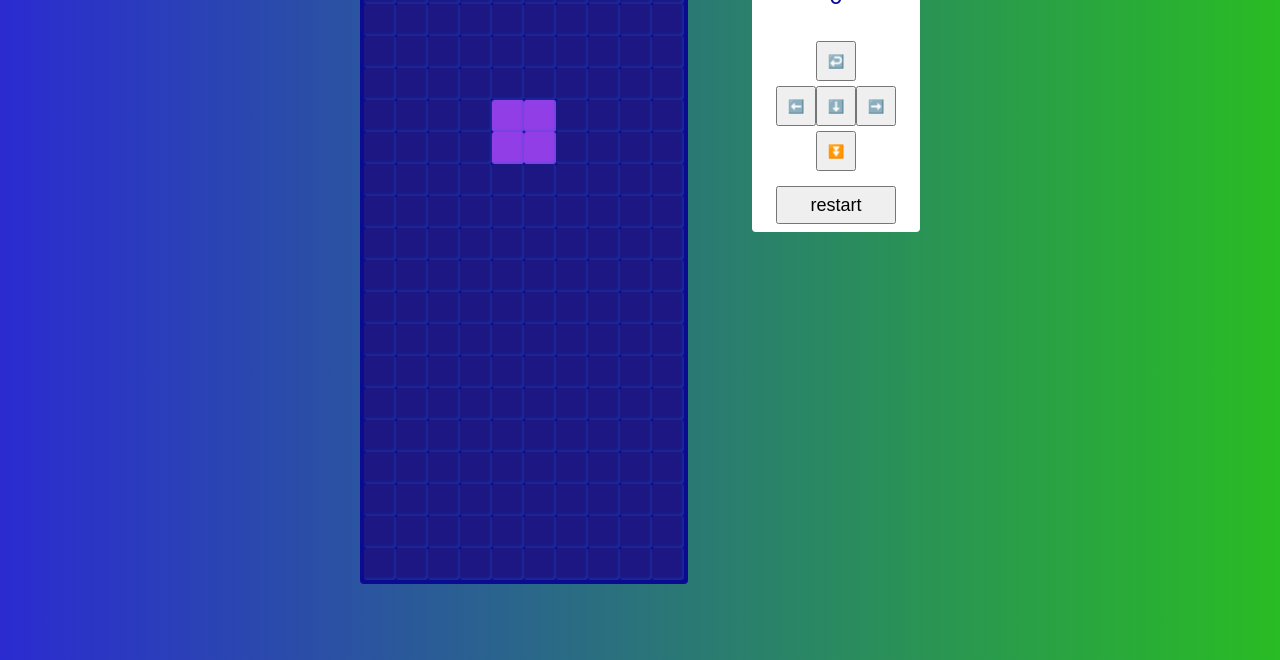
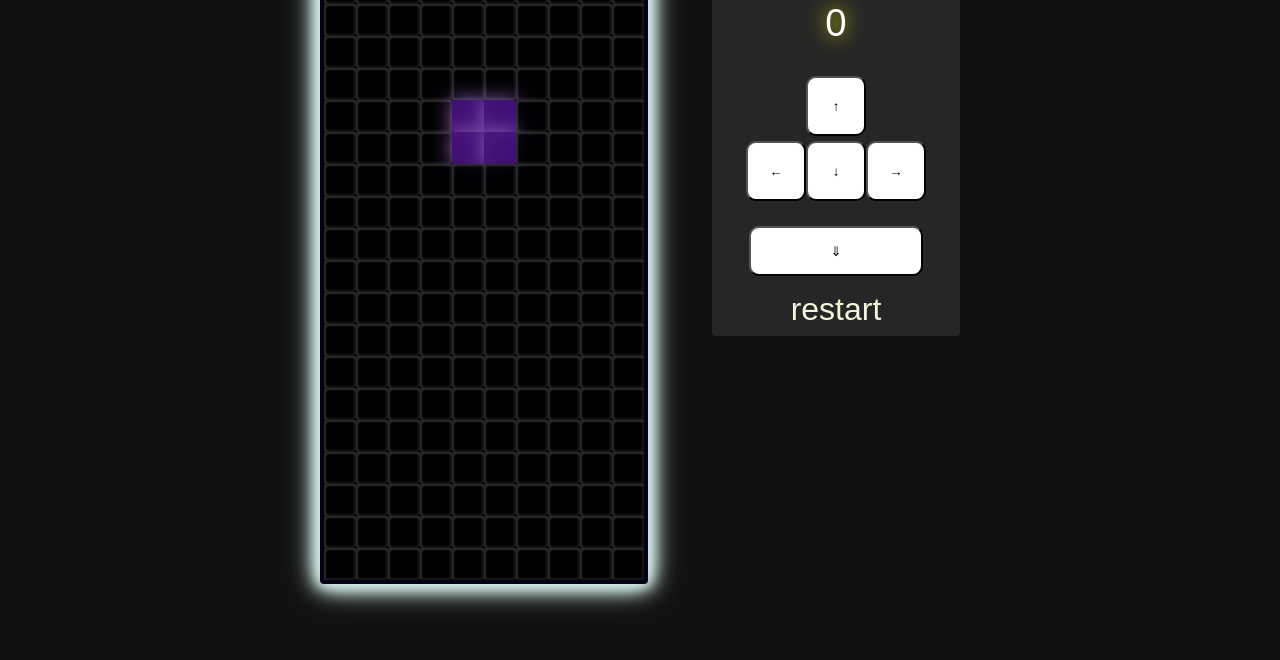
Before and after one commit to dzyaba220/Tetris_maraphone, a plain HTML site: page index.html in a window 1280 px wide. Shown: the part 140-800 px from the top of the page. Drawn offline with Linux system fonts and the light colour scheme.

Commit message:
some styling changes

```diff
--- a/index.html
+++ b/index.html
@@ -17,16 +17,16 @@
             <div class="tetris__score-points" id="score-points">0</div>
             <!-- <div class="next-tetro__playfield"></div> -->
             <div class="buttons">
-                <div><button class="top-button">↩️</button></div>
-                <div><button class="left-button">⬅️</button><button class="down-button">⬇️</button><button
-                        class="right-button">➡️</button>
+                <div><button class="top-button">↑</button></div>
+                <div><button class="left-button">←</button><button class="down-button">↓</button><button
+                        class="right-button">→</button>
                 </div>
-                <div><button class="drop-button">⏬</button></div>
+                <div><button class="drop-button">⇓</button></div>
             </div>
             <button class="main-restart">restart</button>
         </div>
         <div class="game-over">
-            <div class="game-over__heading">Your score is <span class="game-over__score"></span> points</div>
+            <div class="game-over__heading">Your score is<br> <span class="game-over__score"></span> points</div>
             <button class="restart">Restart</button>
         </div>
 
--- a/style.css
+++ b/style.css
@@ -4,7 +4,8 @@
 
 body {
   height: 100vh;
-  background: linear-gradient(90deg, rgb(43, 43, 209), rgb(41, 188, 36));
+  /* background: linear-gradient(90deg, rgb(43, 43, 209), rgb(41, 188, 36)); */
+  background-color: rgba(0, 0, 0, 0.933);
   user-select: none;
   display: flex;
   justify-content: center;
@@ -18,21 +19,23 @@ button {
 }
 
 .tetris {
-  background-color: rgb(11, 11, 146);
+  background-color: rgb(2, 2, 20);
   padding: 0.5vh;
   border-radius: 0.5vh;
   display: grid;
   grid-template-columns: repeat(10, auto);
   grid-template-rows: repeat(20, auto);
+  box-shadow: 0 0 12px #d2eae5, 0 0 16px #d2eae5, 0 0 20px #d2eae5,
+    0 0 26px #d2eae5, 0 0 32px #d2eae5;
 }
 
 .tetris div {
   height: min(4vh, 7vw);
   width: min(4vh, 7vw);
-  background-color: rgba(97, 75, 75, 0.205);
+  background-color: rgba(0, 0, 0, 0.867);
   border-radius: 0.3vh;
-  box-shadow: inset 2px 2px 2px rgba(128, 128, 128, 0.271);
-  box-shadow: inset -2px -2px 2px rgba(22, 87, 217, 0.271);
+  box-shadow: inset 2px 2px 2px rgba(162, 161, 161, 0.271),
+    inset -2px -2px 2px rgba(89, 90, 92, 0.271);
 }
 
 .tetris .O,
@@ -42,51 +45,68 @@ button {
 .Z,
 .J,
 .T {
-  background: white;
+  /* background: white; */
+  background: rgba(255, 255, 255, 0.76);
+  box-shadow: 0 0 20px rgba(255, 255, 255, 0.76);
 }
 
 .tetris div.pupple {
-  background: rgb(146, 62, 230);
+  /* background: rgb(146, 62, 230); */
+  background-color: rgba(74, 19, 129, 0.89);
+  box-shadow: 0 0 20px rgb(150, 100, 191);
 }
 
 .tetris div.pink {
-  background: rgb(213, 35, 198);
+  /* background: rgb(213, 35, 198); */
+  background: rgba(198, 30, 183, 0.49);
+  box-shadow: 0 0 20px rgb(213, 35, 198);
 }
 
 .tetris div.lightBlue {
-  background: rgb(35, 210, 213);
+  /* background: rgb(35, 210, 213); */
+  background: rgba(16, 196, 199, 0.67);
+  box-shadow: 0 0 20px rgb(35, 210, 213);
 }
 
 .tetris div.orange {
-  background: rgb(213, 142, 35);
+  background: rgba(226, 163, 69, 0.78);
+  box-shadow: 0 0 20px rgb(241, 178, 84);
 }
 
 .tetris div.red {
-  background: rgb(150, 8, 8);
+  /* background: rgb(150, 8, 8); */
+  background: rgba(139, 3, 3, 0.54);
+  box-shadow: 0 0 20px rgb(175, 53, 53);
 }
 
 .tetris div.yellow {
-  background: rgb(188, 201, 20);
+  /* background: rgb(188, 201, 20); */
+  background: rgba(227, 242, 31, 0.6);
+  box-shadow: 0 0 20px rgb(188, 201, 20);
 }
 
 .tetris div.green {
-  background: rgb(8, 150, 9);
+  /* background: rgb(8, 150, 9); */
+  background: rgba(12, 117, 12, 0.64);
+  box-shadow: 0 0 20px rgb(8, 150, 9);
 }
 
 .tetris__score {
   margin-left: 5vw;
-  background-color: white;
+  background-color: rgba(255, 255, 255, 0.09);
   border-radius: 0.5vh;
-  padding: 1vh 3vh;
+  padding: 1vh 2vh;
   text-align: center;
   align-self: flex-start;
-  color: rgb(11, 11, 146);
+  color: rgb(255, 255, 255);
   margin-top: 10vh;
+  font-size: xx-large;
 }
 
 .tetris__score-points {
   padding: 2vh 0;
-  font-size: x-large;
+  font-size: larger;
+  text-shadow: 0 0 20px yellow;
 }
 
 .game-over {
@@ -104,25 +124,39 @@ button {
   color: #fff;
   text-shadow: 0 0 20px #fff;
   padding: 4vh;
-  font-size: xx-large;
   font-family: Arial;
   font-weight: bold;
+  text-align: center;
+  font-size: xxx-large;
+}
+
+.game-over__heading spam {
+  font-size: large;
 }
 
 .restart {
-  padding: 25px;
   border: none;
   border-radius: 30px;
-  background-color: rgb(139, 129, 58);
   color: #fff;
   font-size: 20px;
   cursor: pointer;
+  padding: 2vh 4vh;
+  box-shadow: 0px 0px 20px 6px rgba(139, 129, 58, 0.82);
+  background-color: rgba(59, 56, 39, 0.82);
+  font-size: xx-large;
+}
+
+.restart:hover {
+  box-shadow: 0px 0px 20px 6px rgba(216, 216, 211, 0.82);
 }
 
 .main-restart {
   line-height: 4vh;
   width: 100%;
-  font-size: large;
+  background-color: transparent;
+  border: 0;
+  font-size: xx-large;
+  color: beige;
 }
 
 .buttons {
@@ -133,6 +167,16 @@ button {
 }
 
 .buttons button {
-  width: 40px;
-  height: 40px;
+  width: 60px;
+  height: 60px;
+  border-radius: 10px;
+  background-color: white;
 }
+
+.buttons button.drop-button {
+  width: 80%;
+  height: 50px;
+  border-radius: 10px;
+  margin-top: 20px;
+  background-color: white;
+}
```
